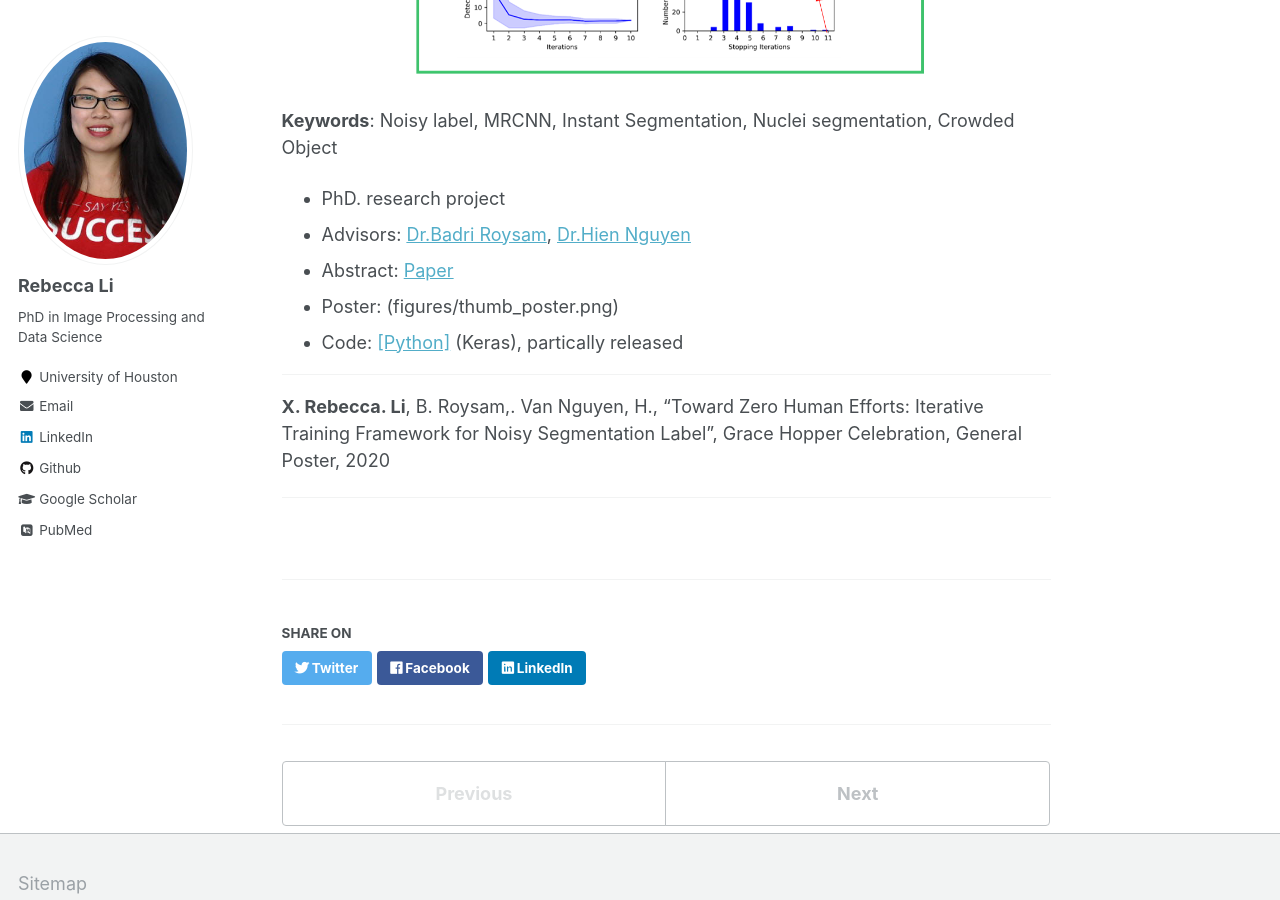
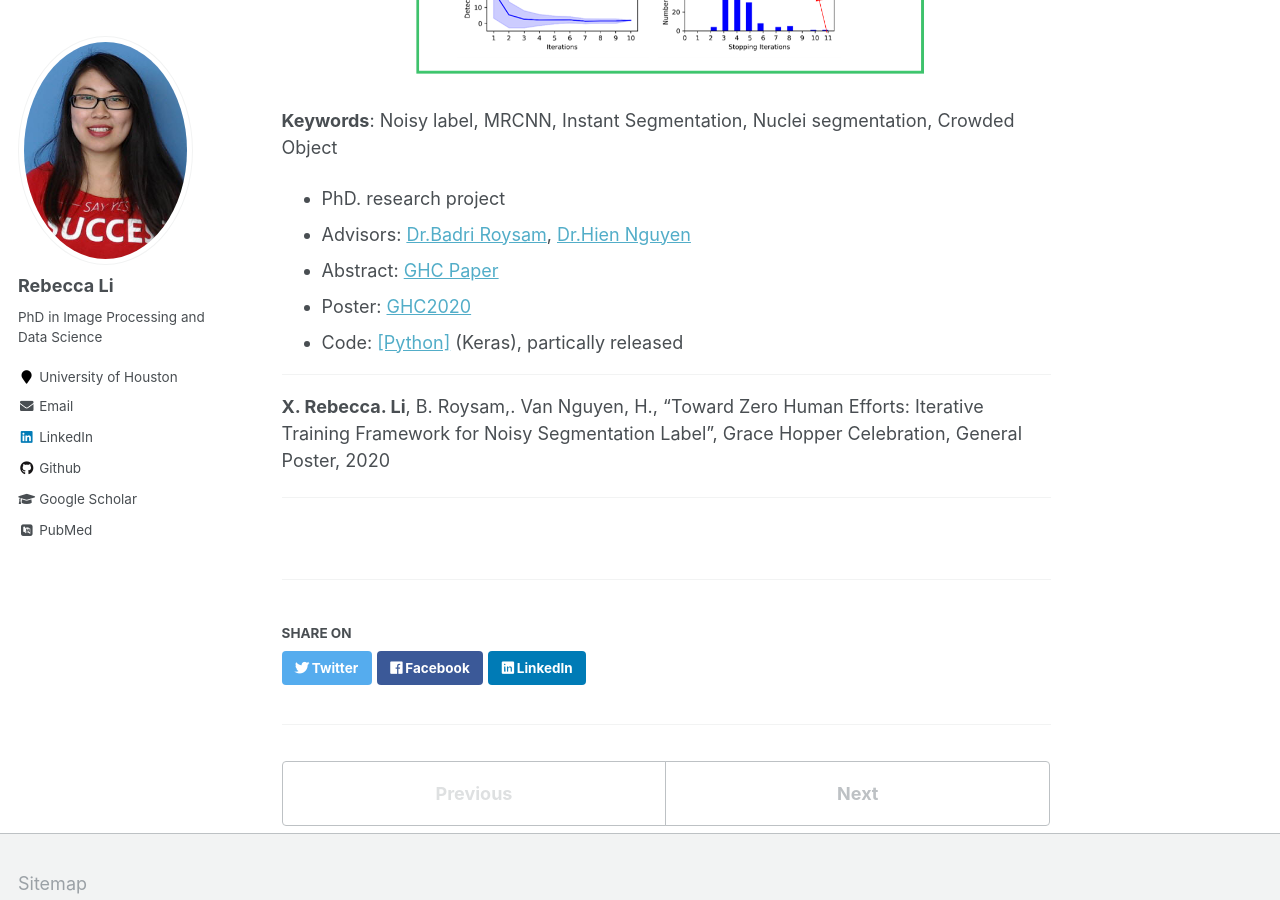
Before and after one commit to Xiaoyang-Rebecca/xiaoyang-rebecca.github.io, a Jekyll site: the page built from _portfolio/1seg.md, in a window 1280 px wide and 900 px high, scrolled down 795 px. Built offline with Jekyll 4.4.1, drawn with Linux system fonts in a browser that asks for light colours; some web fonts are replaced.

Commit message:
Update 1seg.md

```diff
--- a/_portfolio/1seg.md
+++ b/_portfolio/1seg.md
@@ -14,8 +14,8 @@ We innovatively proposed an efficient unsupervised learning framework to robustl
 
 - PhD. research project
 - Advisors: [Dr.Badri Roysam](http://www.ee.uh.edu/faculty/roysam), [Dr.Hien Nguyen](https://www.hvnguyen.com/)
-- Abstract: [Paper](https://www.researchgate.net/publication/343385839_Toward_Zero_Human_Efforts_Iterative_Training_Framework_for_Noisy_Segmentation_Label)
-- Poster: (figures/thumb_poster.png)
+- Abstract: [GHC Paper](https://www.researchgate.net/publication/343385839_Toward_Zero_Human_Efforts_Iterative_Training_Framework_for_Noisy_Segmentation_Label)
+- Poster: [GHC2020](figures/thumb_poster.png)
 - Code: [[Python]](https://github.com/RoysamLab/whole_brain_analysis) (Keras), partically released
 
 
```
